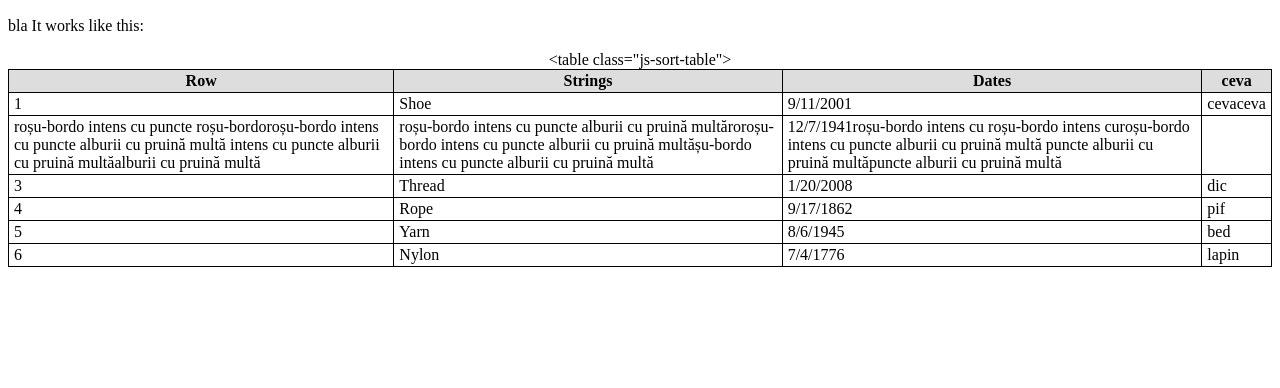
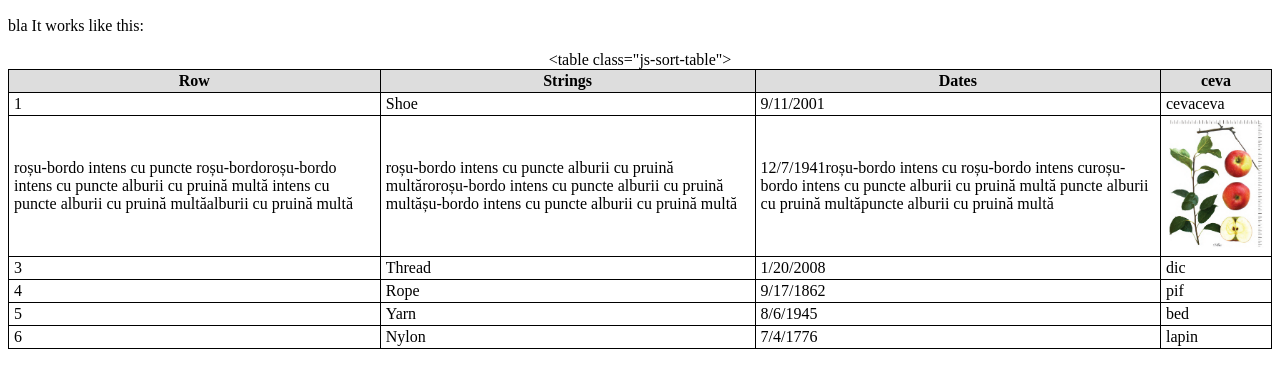
Before and after one commit to rollalt/Soiuri, a plain HTML site: page index.html in a window 1280 px wide. Shown: the part 110-498 px from the top of the page. Drawn offline with Linux system fonts and the light colour scheme.

Commit message:
Update index.html

```diff
--- a/index.html
+++ b/index.html
@@ -59,7 +59,7 @@
             <td>roșu-bordo intens cu puncte roșu-bordoroșu-bordo intens cu puncte alburii cu pruină multă intens cu puncte alburii cu pruină multăalburii cu pruină multă</td>
             <td>roșu-bordo intens cu puncte alburii cu pruină multăroroșu-bordo intens cu puncte alburii cu pruină multășu-bordo intens cu puncte alburii cu pruină multă </td>
             <td>12/7/1941roșu-bordo intens cu roșu-bordo intens curoșu-bordo intens cu puncte alburii cu pruină multă puncte alburii cu pruină multăpuncte alburii cu pruină multă</td>
-            <td><a href="Mar_Alex.png" target="_blank"><img src="Mar_Alex.png" alt="" border=0 width=100></img></td>
+            <td><a href="../img/Mar_Alex.png" target="_blank"><img src="../img/Mar_Alex.png" alt="" border=0 width=100></img></td>
         </tr>
         <tr>
             <td>3</td>
```
